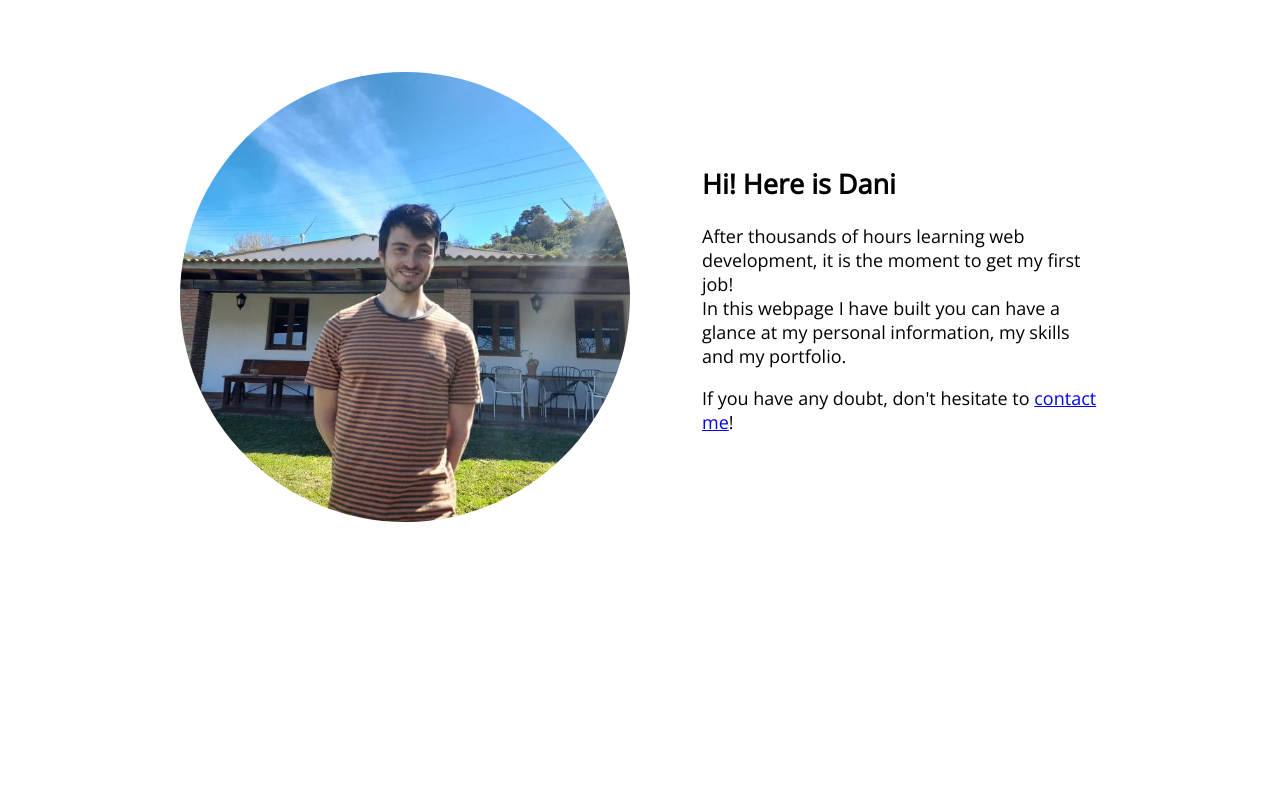
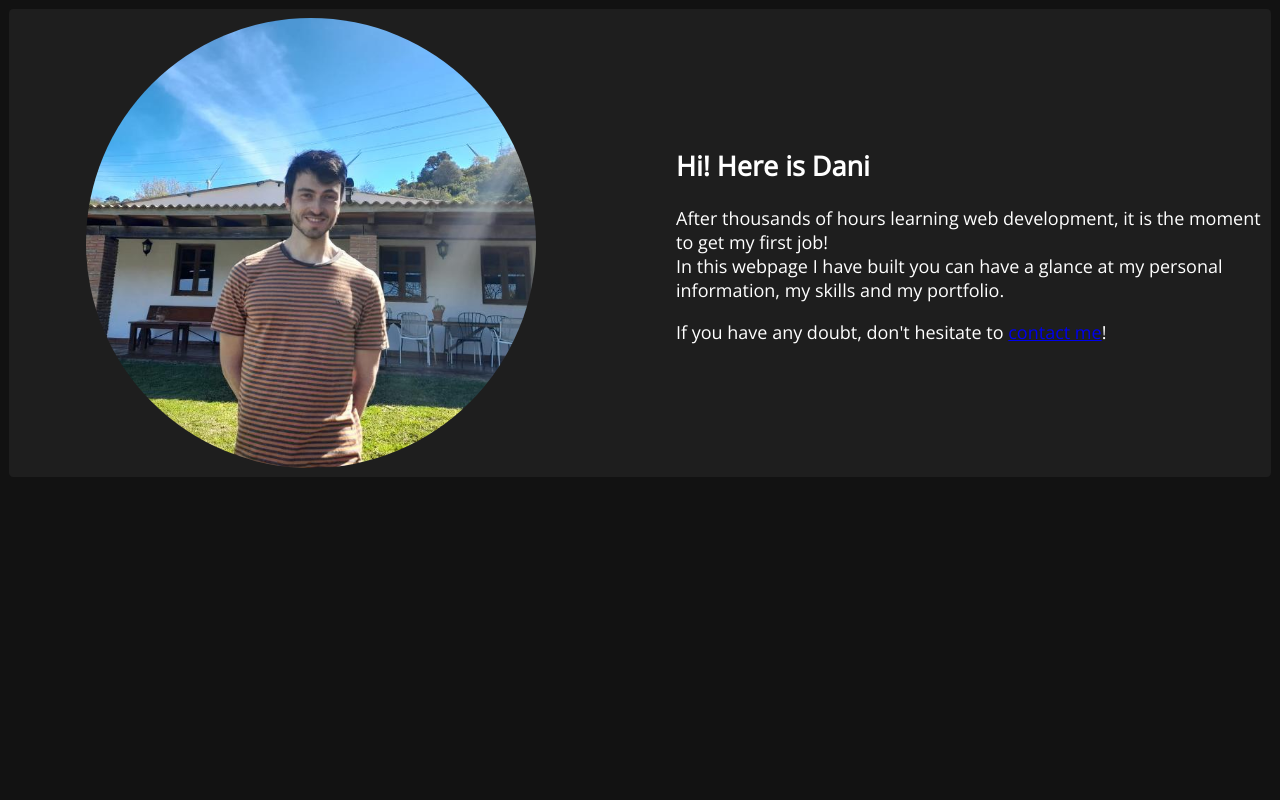
Before and after one commit to DanielMateosLab/danielmatlab, a Next.js app: page / in a window 1280 px wide. Shown: the top 800 px of the page. Built offline with nearby package versions, Linux system fonts and the light colour scheme.

Commit message:
Add dark grey background and put header inside a card

```diff
--- a/pages/index.tsx
+++ b/pages/index.tsx
@@ -1,10 +1,10 @@
-import Head from "next/head";
-import Image from "next/image";
-import styles from "../styles/Home.module.css";
+import Head from "next/head"
+import Image from "next/image"
+import styles from "../styles/Home.module.css"
 
 interface Skill {
-  title: string;
-  description: string;
+  title: string
+  description: string
 }
 const technologies: Skill[] = [
   {
@@ -38,7 +38,7 @@ const technologies: Skill[] = [
       journey started, I've used a lot of interesting technologies, and I'm ready
       to learn the one you need!`,
   },
-];
+]
 
 export default function Home() {
   return (
@@ -48,9 +48,9 @@ export default function Home() {
         <meta name="description" content="CV page" />
       </Head>
 
-      <main className={styles.container}>
+      <main>
         <article className={styles.page}>
-          <header className={styles.gridContainer}>
+          <header className={`${styles.gridContainer} ${styles.card}`}>
             <div className={styles.profile}>
               <Image
                 alt="picture of Daniel"
@@ -103,5 +103,5 @@ export default function Home() {
         </article>
       </main>
     </div>
-  );
+  )
 }
--- a/styles/Home.module.css
+++ b/styles/Home.module.css
@@ -1,9 +1,14 @@
-.container {
-  margin: 1rem;
+.page {
+  min-height: calc(100vh - 1rem);
+  padding: 0.5rem;
 }
 
-.page {
-  min-height: 100vh;
+.card {
+  padding: 0.5rem;
+  background-color: #ffffff0d;
+  background-blend-mode: color;
+  height: 100%;
+  border-radius: 0.25rem;
 }
 
 .profile {
--- a/styles/globals.css
+++ b/styles/globals.css
@@ -4,6 +4,8 @@ body {
   margin: 0;
   font-family: "Open Sans", sans-serif;
   font-size: 18px;
+  background-color: #121212;
+  color: #ffffff;
 }
 
 *,
```
